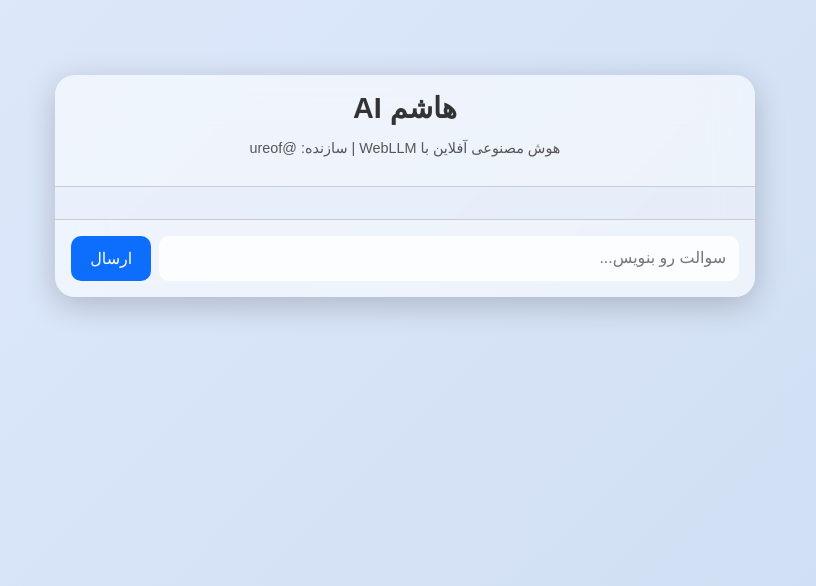
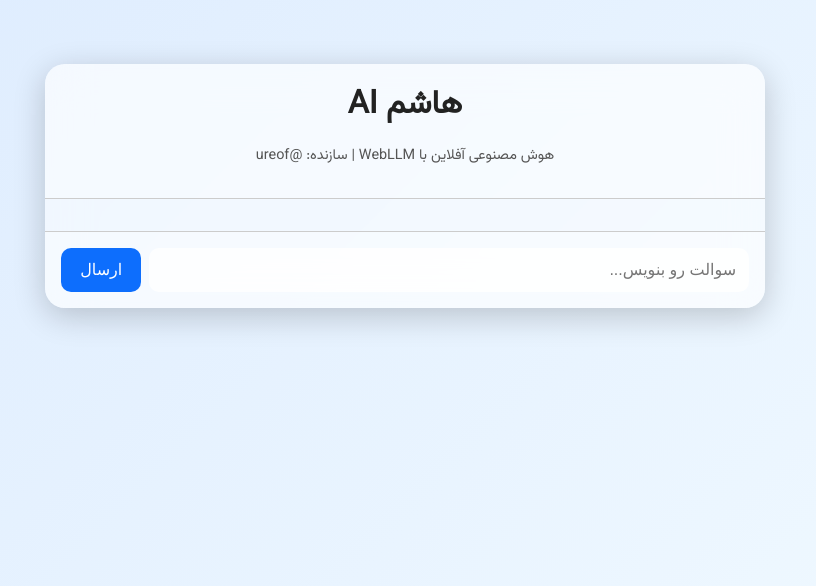
Before and after one commit to Farbod148148/gogolyweb, a plain HTML site: page index.html in a window 1280 px wide. Shown: the part 214-800 px from the top of the page, without its empty margins (235-1051 px from the left). Drawn offline with Linux system fonts and the light colour scheme.

Commit message:
Update style.css

```diff
--- a/style.css
+++ b/style.css
@@ -1,8 +1,8 @@
 body {
   margin: 0;
   padding: 0;
-  font-family: 'Shabnam', sans-serif;
-  background: linear-gradient(135deg, #e0eafc, #cfdef3);
+  font-family: 'Vazirmatn', sans-serif;
+  background: linear-gradient(135deg, #dbeafe, #f0f9ff);
   display: flex;
   justify-content: center;
   align-items: center;
@@ -11,8 +11,8 @@ body {
 
 .chat-container {
   width: 100%;
-  max-width: 700px;
-  background: rgba(255, 255, 255, 0.4);
+  max-width: 720px;
+  background: rgba(255, 255, 255, 0.5);
   backdrop-filter: blur(20px);
   border-radius: 20px;
   box-shadow: 0 8px 32px rgba(0,0,0,0.2);
@@ -30,8 +30,8 @@ header {
 
 header h1 {
   margin: 0;
-  font-size: 1.8rem;
-  color: #333;
+  font-size: 2rem;
+  color: #222;
 }
 
 .subtitle {
@@ -55,6 +55,7 @@ main {
   word-wrap: break-word;
   white-space: pre-wrap;
   cursor: pointer;
+  font-size: 1rem;
 }
 
 .user {
```
